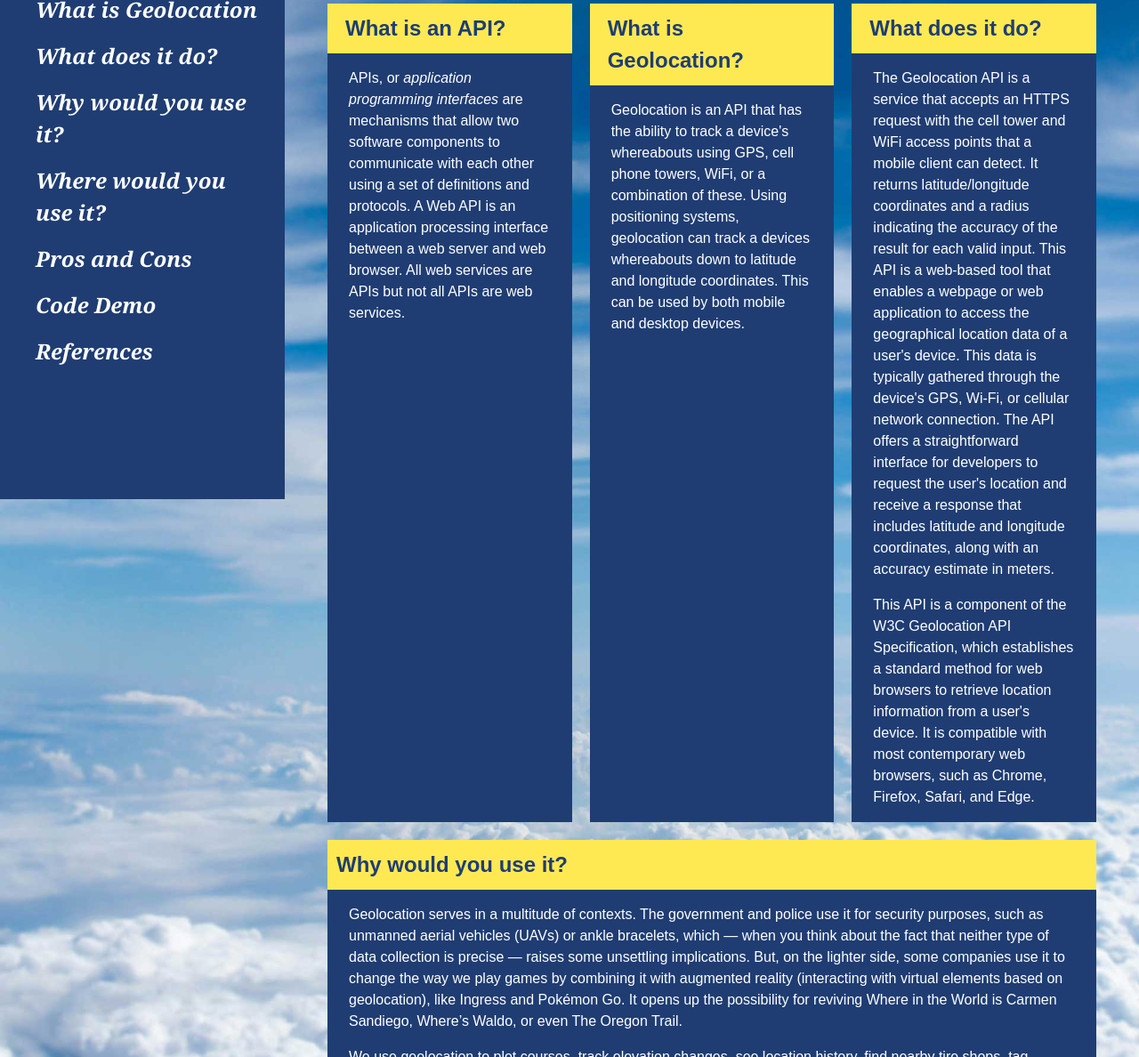
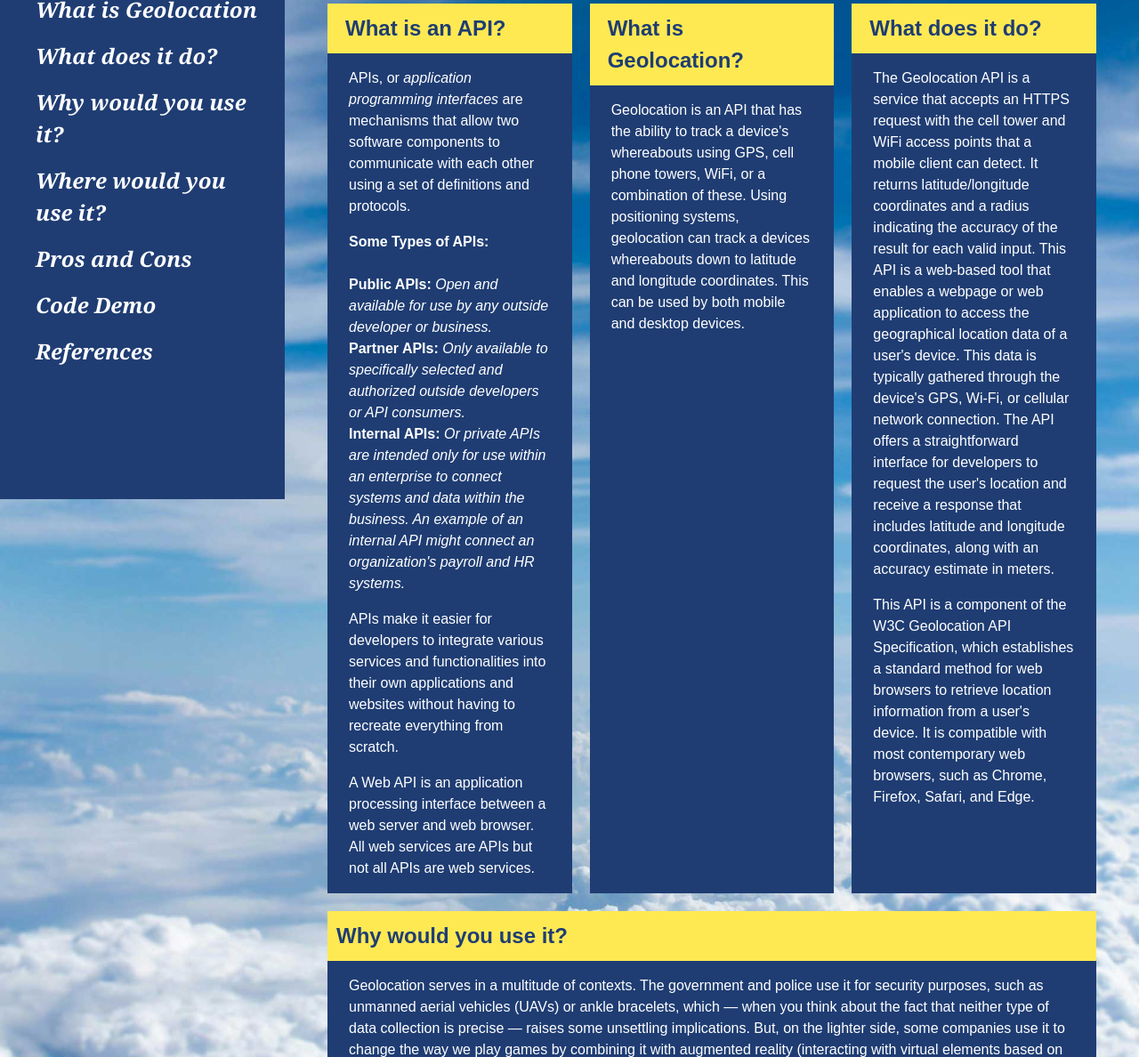
Before and after one commit to MotionHQ/geolocation, a plain HTML site: page index.html in a window 1280 px wide. Shown: the part 239-1427 px from the top of the page at 89% size. Drawn offline with Linux system fonts and the light colour scheme; a web font is replaced by a local one.

Commit message:
added additional info to api

```diff
--- a/index.html
+++ b/index.html
@@ -76,10 +76,21 @@
           <p>
             APIs, or <em>application programming interfaces</em> are mechanisms
             that allow two software components to communicate with each other
-            using a set of definitions and protocols. A Web API is an
-            application processing interface between a web server and web
-            browser. All web services are APIs but not all APIs are web
-            services.
+            using a set of definitions and protocols.</p>
+          <p><b>Some Types of APIs:</b><br/><br />
+            <b>Public APIs:</b>&nbsp;<em>Open and available for use by any outside developer or business.</em><br />
+            <b>Partner APIs:</b>&nbsp;<em>Only available to specifically selected and authorized outside developers or API consumers.</em><br />
+            <b>Internal APIs:</b>&nbsp;<em>Or private APIs are intended only for use within an enterprise to connect systems and data within the business. An
+            example of an internal API might connect an organization's payroll
+            and HR systems.</em></p>
+            <p>
+            APIs make it easier for developers to integrate various services and
+            functionalities into their own applications and websites without
+            having to recreate everything from scratch.</p>
+
+            <p>A Web API is an application processing interface between a web
+            server and web browser. All web services are APIs but not all APIs
+            are web services.</p>
           </p>
         </section>
 
--- a/styles/code-demo.css
+++ b/styles/code-demo.css
@@ -125,7 +125,7 @@ h6 {
   }
 
   .site-navigation a {
-    padding: 1.5rem;
+    padding: 0.5rem;
     font-size: 1.5rem;
     color: #ffffff;
   }
```
